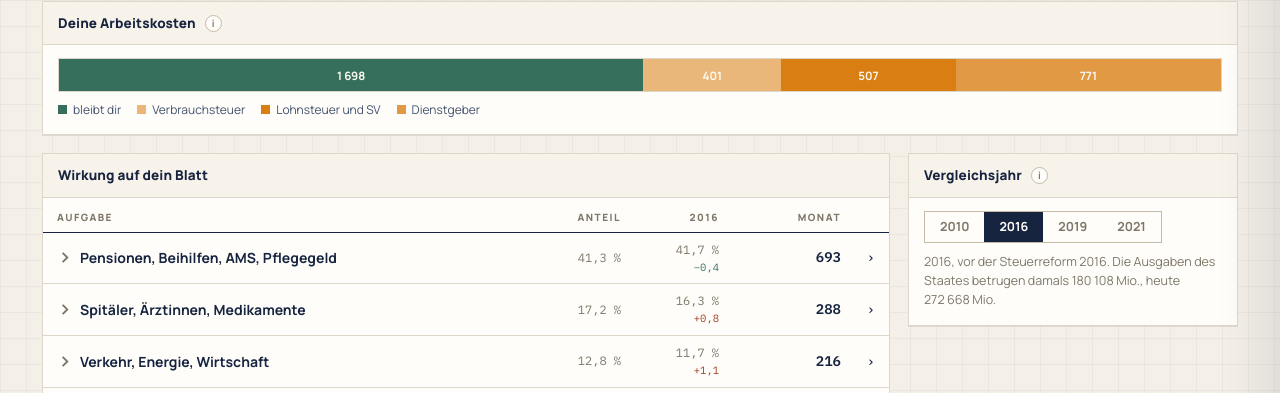
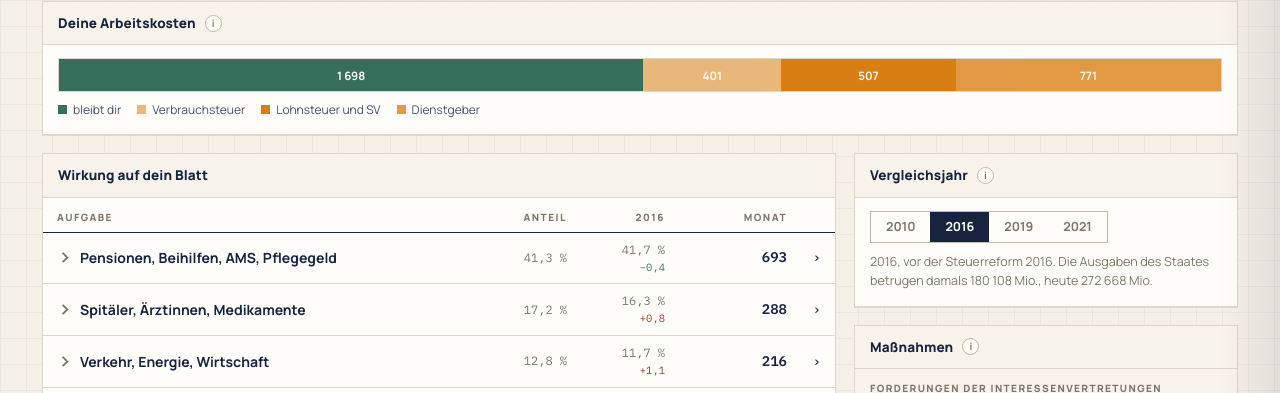
Before and after one commit to gbechtold/staatskonto, a plain HTML site: page index.html in a window 1280 px wide. Both pictures are taken after a click on the tab "Werkstatt". Shown: the part 364-757 px from the top of the page. Drawn offline with Linux system fonts and the light colour scheme.

Commit message:
Werkstatt: Schalter rechts, Tabelle links
Vergleichsjahr und Massnahmen stehen zusammen in einer rechten Spalte,
die Tabelle behaelt die linke. Die rechte Spalte waechst von 330 auf
384 px, damit die Massnahmentexte nicht dreizeilig umbrechen.

Co-Authored-By: Claude Opus 5 (1M context) <noreply@anthropic.com>

```diff
--- a/index.html
+++ b/index.html
@@ -224,7 +224,8 @@ details.fold[open] .fchev{transform:rotate(90deg)}
 .rueck .rb-s{font-size:12px;color:var(--muted)}
 
 /* Werkstatt */
-.shop{display:grid;grid-template-columns:minmax(0,1fr) 330px;gap:18px;align-items:start}
+.shop{display:grid;grid-template-columns:minmax(0,1fr) 384px;gap:18px;align-items:start}
+.shop-side{display:flex;flex-direction:column;gap:18px;min-width:0}
 @media(max-width:900px){.shop{grid-template-columns:1fr}}
 .measure{display:flex;gap:11px;padding:11px 15px;border-bottom:1px solid var(--rule);align-items:flex-start}
 .measure:last-of-type{border-bottom:none}
@@ -446,7 +447,8 @@ footer{max-width:1240px;margin:0 auto;padding:0 22px 50px;font-size:11.5px;color
           <div style="height:14px"></div>
         </div>
       </div>
-      <div class="card" style="margin-bottom:18px">
+      <aside class="shop-side">
+      <div class="card">
         <div class="card-h"><h3>Vergleichsjahr</h3><span class="sub">für die Spalte in der Tabelle</span>
           <button class="info" type="button" data-src="#i-jahr">i</button></div>
         <div class="card-b">
@@ -471,6 +473,7 @@ footer{max-width:1240px;margin:0 auto;padding:0 22px 50px;font-size:11.5px;color
           </div>
         </div>
       </div>
+      </aside>
     </div>
   </section>
 
```
